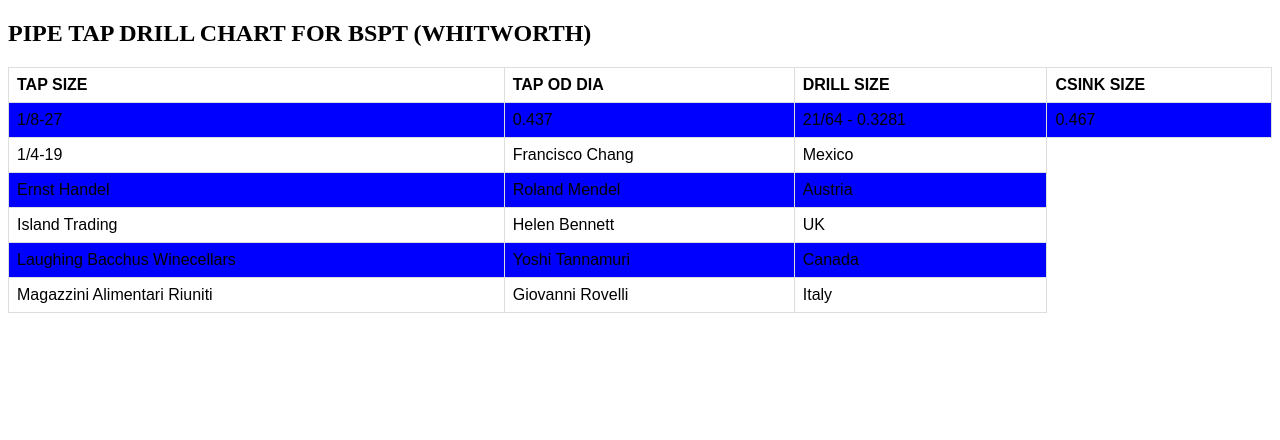
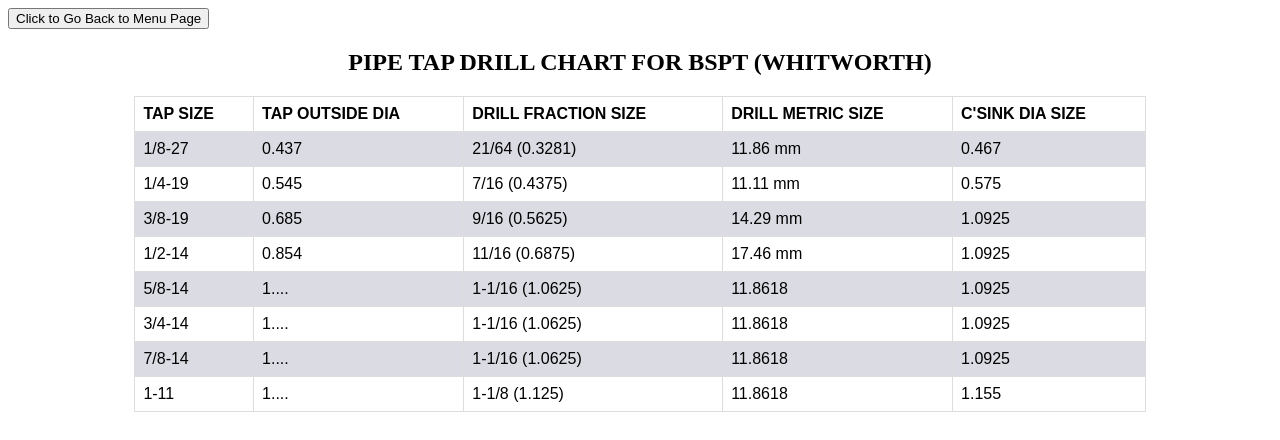
Before and after one commit to Milys/Calculate_App, a plain HTML site: page Tap_BSPT.html in a window 1280 px wide. Drawn offline with Linux system fonts and the light colour scheme.

Commit message:
add taps

```diff
--- a/Drills_style.css
+++ b/Drills_style.css
@@ -1,7 +1,13 @@
+h2{
+    text-align: center;
+}
+
 table {
     font-family: arial, sans-serif;
     border-collapse: collapse;
-    width: 100%;
+    width: 40%;
+    margin-left:30%;
+    margin-right:30%;
 }
 
 td, th {
@@ -11,5 +17,5 @@ td, th {
 }
 
 tr:nth-child(even) {
-    background-color: #dddddd;
+    background-color: #d1cbcb;
 }
--- a/Tap_BSPT.html
+++ b/Tap_BSPT.html
@@ -1,80 +1,88 @@
 <!DOCTYPE html>
 <html lang="en">
+
 <head>
   <meta charset="UTF-8">
   <meta name="viewport" content="width=device-width, initial-scale=1.0">
   <meta http-equiv="X-UA-Compatible" content="ie=edge">
+  <link rel="stylesheet" href="taps.css" type="text/css">
   <title>Document</title>
 </head>
 <body>
 
+    <button onclick="goBack()">Click to Go Back to Menu Page</button>
 
-    <style>
-    table {
-        font-family: arial, sans-serif;
-        border-collapse: collapse;
-        width: 100%;
+    <script>
+    function goBack() {
+        window.history.back();
     }
-
-    td, th {
-        border: 1px solid #dddddd;
-        text-align: left;
-        padding: 8px;
-    }
-
-    tr:nth-child(even) {
-        background-color: BLUE;
-    }
-    </style>
-
-
+    </script>
 
   <h2>PIPE TAP DRILL CHART FOR BSPT (WHITWORTH)</h2>
-
   <table>
     <tr>
       <th>TAP SIZE</th>
-        <th>TAP OD DIA</th>
-        <th>DRILL SIZE</th>
-        <th>CSINK SIZE</th>
+      <th>TAP OUTSIDE DIA</th>
+      <th>DRILL FRACTION SIZE</th>
+      <th>DRILL METRIC SIZE</th>
+      <th>C'SINK DIA SIZE</th>
     </tr>
     <tr>
       <td>1/8-27</td>
       <td>0.437</td>
-        <td>21/64  -  0.3281</td>
+      <td>21/64 (0.3281)</td>
+      <td>11.86 mm</td>
       <td>0.467</td>
     </tr>
     <tr>
       <td>1/4-19</td>
-        <td>Francisco Chang</td>
-        <td>Mexico</td>
+      <td>0.545</td>
+      <td>7/16 (0.4375)</td>
+      <td>11.11 mm</td>
+      <td>0.575</td>
     </tr>
     <tr>
-        <td>Ernst Handel</td>
-        <td>Roland Mendel</td>
-        <td>Austria</td>
+      <td>3/8-19</td>
+      <td>0.685</td>
+      <td>9/16 (0.5625)</td>
+        <td>14.29 mm</td>
+        <td>1.0925</td>
     </tr>
     <tr>
-        <td>Island Trading</td>
-        <td>Helen Bennett</td>
-        <td>UK</td>
+      <td>1/2-14</td>
+      <td>0.854</td>
+      <td>11/16 (0.6875)</td>
+      <td>17.46 mm</td>
+      <td>1.0925</td>
     </tr>
     <tr>
-        <td>Laughing Bacchus Winecellars</td>
-        <td>Yoshi Tannamuri</td>
-        <td>Canada</td>
+      <td>5/8-14</td>
+      <td>1....</td>
+        <td>1-1/16 (1.0625)</td>
+        <td>11.8618</td>
+        <td>1.0925</td>
     </tr>
     <tr>
-        <td>Magazzini Alimentari Riuniti</td>
-        <td>Giovanni Rovelli</td>
-        <td>Italy</td>
+      <td>3/4-14</td>
+      <td>1....</td>
+        <td>1-1/16 (1.0625)</td>
+        <td>11.8618</td>
+        <td>1.0925</td>
+    </tr>
+    <tr>
+        <td>7/8-14</td>
+        <td>1....</td>
+        <td>1-1/16 (1.0625)</td>
+        <td>11.8618</td>
+        <td>1.0925</td>
+      </tr>
+      <tr>
+          <td>1-11</td>
+          <td>1....</td>
+          <td>1-1/8 (1.125)</td>
+          <td>11.8618</td>
+          <td>1.155</td>
         </tr>
   </table>
-
-
-
-
-
-
 </body>
 </html>
--- /dev/null
+++ b/taps.css
@@ -0,0 +1,21 @@
+    h2 {
+        text-align: center;
+    }
+
+    table {
+        font-family: arial, sans-serif;
+        border-collapse: collapse;
+        width: 80%;
+        margin-left: 10%;
+        margin-right: 10%;
+    }
+
+    td, th {
+        border: 1px solid #dddddd;
+        text-align: left;
+        padding: 8px;
+    }
+
+    tr:nth-child(even) {
+        background-color: rgb(219, 219, 228);
+    }
```
Also changed, not shown: Drills.html (+8 -1 lines), index.html (+1 -1 lines). Lines whose indentation alone changed are shown as unchanged.
